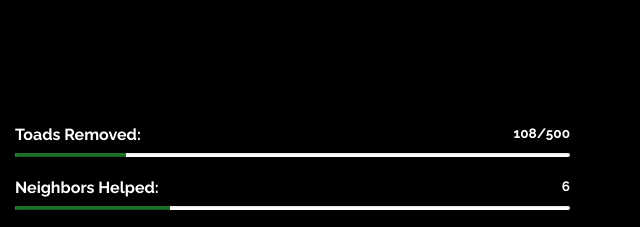
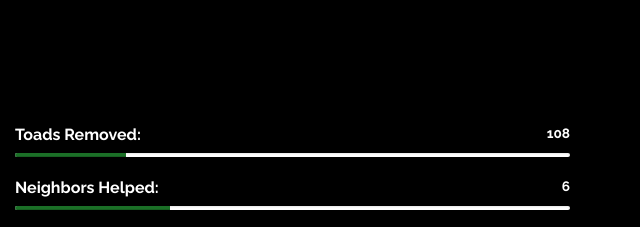
Before and after one commit to toadteaminc/toadteaminc.github.io, a plain HTML site: page index.html in a window 1280 px wide. Shown: the part 1300-1527 px from the top of the page, 640-1280 px from the left. Drawn offline with Linux system fonts and the light colour scheme.

Commit message:
Update index.html

```diff
--- a/index.html
+++ b/index.html
@@ -117,7 +117,7 @@
 
 					</div>
 					<div class="col-md-6 col-xs-11 wow fadeInRight" data-wow-delay="0.9s">
-						<span class="text-top">Toads Removed: <small>108/500</small></span>
+						<span class="text-top">Toads Removed: <small>108</small></span>
 							<div class="progress">
 								<div class="progress-bar progress-bar-danger" role="progressbar" aria-valuenow="60" aria-valuemin="0" aria-valuemax="500" style="width: 20%;"></div>
 							</div>
```
